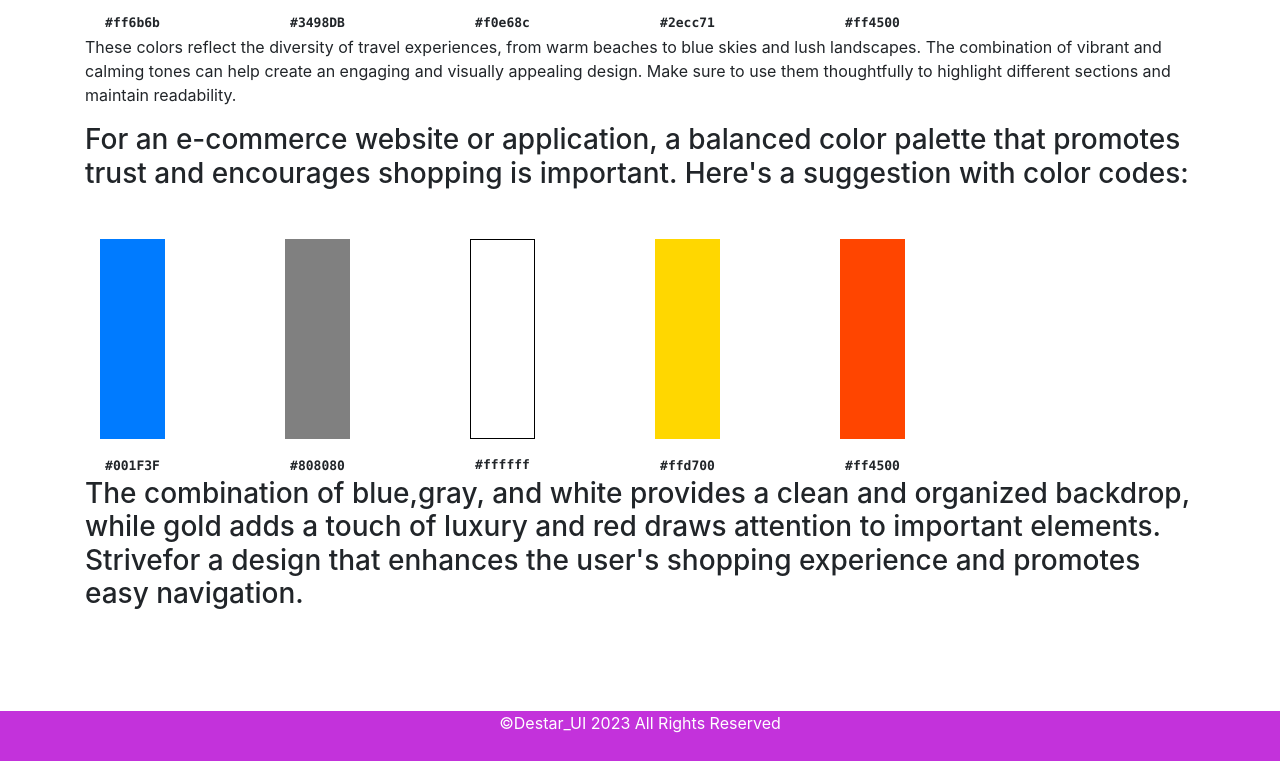
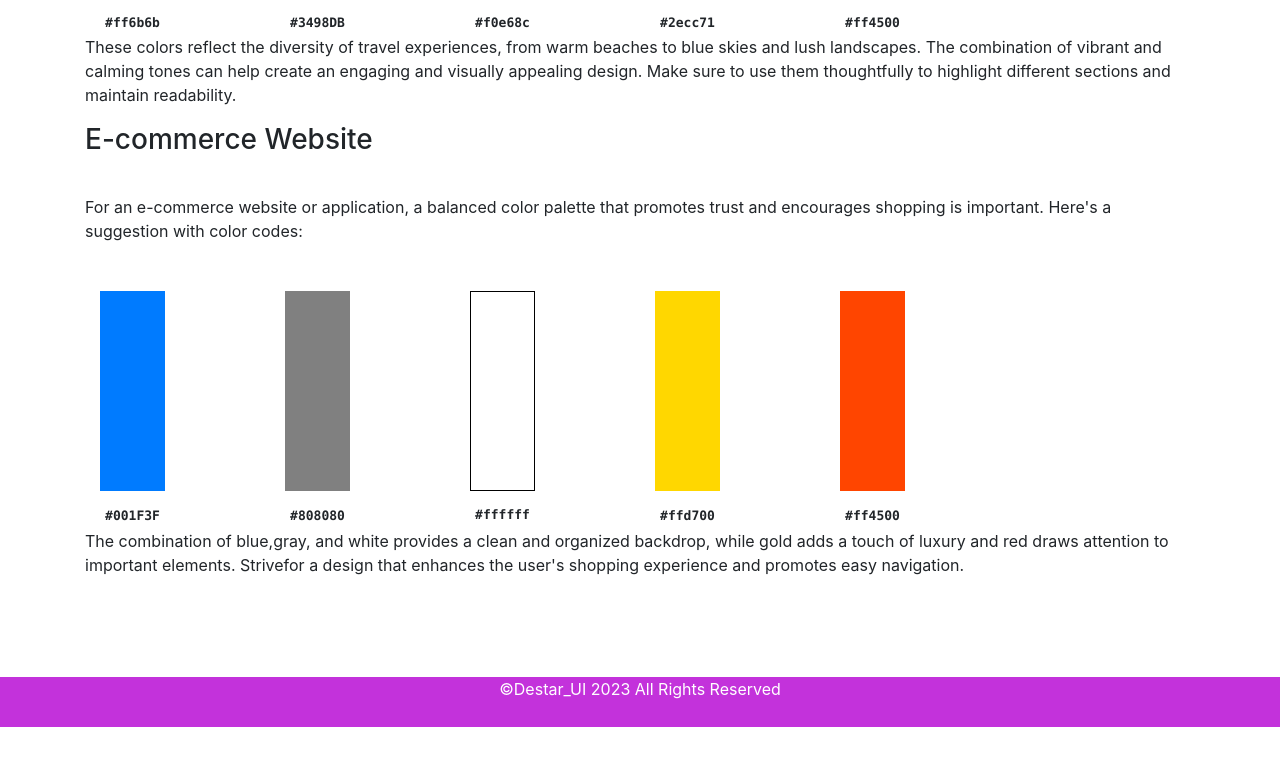
Before and after one commit to codewithreem/dastar2_ui, a plain HTML site: page colorselection.html in a window 1280 px wide. Shown: the part 1975-2736 px from the top of the page. After the commit the page ends 2702 px from the top, so only its background shows below. Drawn offline with nearby package versions, Linux system fonts and the light colour scheme.

Commit message:
Update colorselection.html

```diff
--- a/colorselection.html
+++ b/colorselection.html
@@ -417,9 +417,9 @@
     </div>
 
     <div class="container">
-      <h3><E-commerce Website</h3>
-
-        For an e-commerce website or application, a balanced color palette that
+      <h3>E-commerce Website</h3>
+<p>
+   For an e-commerce website or application, a balanced color palette that
         promotes trust and encourages shopping is important. Here's a suggestion
         with color codes:
       </p>
```
